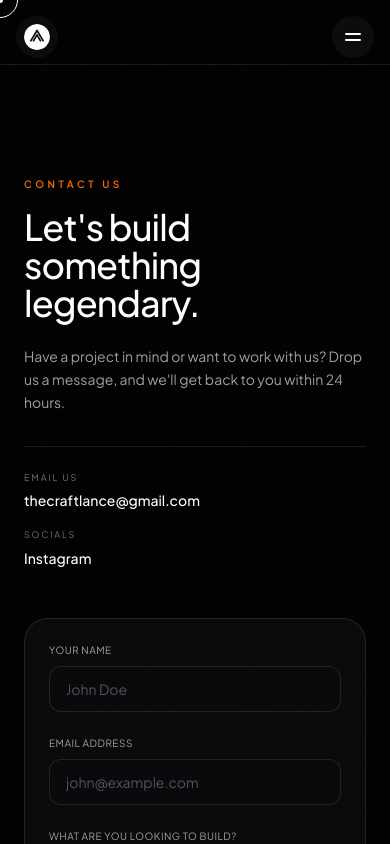
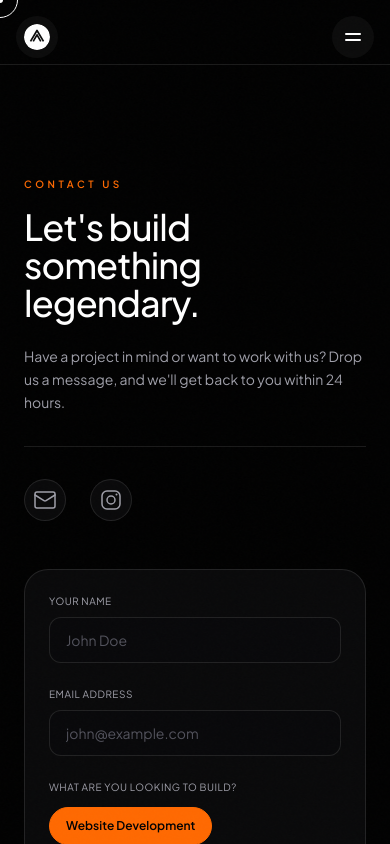
Before and after one commit to ugadiharshavardhan/thecraftlance, a Next.js app: page /contact in a window 390 px wide. Shown: the top 844 px of the page. Built offline with nearby package versions, Linux system fonts and the light colour scheme.

Commit message:
feat: implement scroll-triggered media expansion component and scaffold core site sections

```diff
--- a/src/app/globals.css
+++ b/src/app/globals.css
@@ -283,10 +283,29 @@ body {
   background-color: rgba(0, 0, 0, 0.05) !important;
 }
 
-.light-theme .cursor-ring {
-  border-color: rgba(0, 0, 0, 0.3) !important;
+
+
+/* Footer overrides for light mode */
+.light-theme footer#contact.bg-white {
+  background-color: #ffffff !important;
 }
-
-.light-theme .cursor-dot {
-  background-color: #000000 !important;
+.light-theme footer#contact .bg-\[\#141414\] {
+  background-color: #f4f4f5 !important;
+  color: #111111 !important;
 }
+.light-theme footer#contact .text-\[\#F5F2ED\] {
+  color: #111111 !important;
+}
+.light-theme footer#contact .text-\[\#F5F2ED\]\/35 {
+  color: rgba(17, 17, 17, 0.4) !important;
+}
+.light-theme footer#contact .text-\[\#F5F2ED\]\/75,
+.light-theme footer#contact .text-\[\#F5F2ED\]\/80 {
+  color: rgba(17, 17, 17, 0.8) !important;
+}
+.light-theme footer#contact .bg-\[\#F5F2ED\] {
+  background-color: #111111 !important;
+}
+.light-theme footer#contact .border-white\/10 {
+  border-color: rgba(0, 0, 0, 0.1) !important;
+}
--- a/src/components/sections/Contact.jsx
+++ b/src/components/sections/Contact.jsx
@@ -24,19 +24,30 @@ export default function Contact() {
             </p>
           </div>
 
-          <div className="space-y-4 border-t border-white/10 pt-6">
-            <div>
-              <p className="text-[9px] uppercase tracking-[0.2em] text-zinc-500 mb-1">Email Us</p>
-              <a href="mailto:thecraftlance@gmail.com" className="text-sm md:text-base font-medium text-white hover:text-orange-500 transition-colors">
-                thecraftlance@gmail.com
-              </a>
-            </div>
-            <div>
-              <p className="text-[9px] uppercase tracking-[0.2em] text-zinc-500 mb-1">Socials</p>
-              <a href="https://www.instagram.com/thecraftlance/" target="_blank" rel="noopener noreferrer" className="text-sm md:text-base font-medium text-white hover:text-orange-500 transition-colors">
-                Instagram
-              </a>
-            </div>
+          <div className="flex gap-6 border-t border-white/10 pt-8">
+            <a
+              href="https://mail.google.com/mail/?view=cm&fs=1&to=thecraftlance@gmail.com"
+              target="_blank"
+              rel="noopener noreferrer"
+              className="text-zinc-400 hover:text-orange-500 transition-colors p-2 bg-zinc-900/40 rounded-full border border-white/10 hover:border-orange-500/50"
+              aria-label="Email Us"
+            >
+              <svg width="24" height="24" viewBox="0 0 24 24" fill="none" stroke="currentColor" strokeWidth="1.5" strokeLinecap="round" strokeLinejoin="round">
+                <rect width="20" height="16" x="2" y="4" rx="2"/>
+                <path d="m22 7-8.97 5.7a1.94 1.94 0 0 1-2.06 0L2 7"/>
+              </svg>
+            </a>
+            <a
+              href="https://www.instagram.com/thecraftlance/"
+              className="text-zinc-400 hover:text-orange-500 transition-colors p-2 bg-zinc-900/40 rounded-full border border-white/10 hover:border-orange-500/50"
+              aria-label="Instagram"
+            >
+              <svg width="24" height="24" viewBox="0 0 24 24" fill="none" stroke="currentColor" strokeWidth="1.5">
+                <rect x="3" y="3" width="18" height="18" rx="5" />
+                <circle cx="12" cy="12" r="4" />
+                <circle cx="17.5" cy="6.5" r="1" fill="currentColor" stroke="none" />
+              </svg>
+            </a>
           </div>
         </div>
 
--- a/src/components/sections/Footer.jsx
+++ b/src/components/sections/Footer.jsx
@@ -14,7 +14,7 @@ const COMPANY = [
 const CONNECT = [
   { label: "Instagram", href: "https://www.instagram.com/thecraftlance/" },
   { label: "LinkedIn", href: "" },
-  { label: "thecraftlance@gmail.com", href: "mailto:thecraftlance@gmail.com" },
+  { label: "thecraftlance@gmail.com", href: "https://mail.google.com/mail/?view=cm&fs=1&to=thecraftlance@gmail.com" },
 ];
 
 function Dot() {
@@ -27,7 +27,7 @@ export default function Footer() {
   return (
     <footer
       id="contact"
-      className="bg-white h-svh min-h-svh max-h-svh px-3 sm:px-4 md:px-5 py-3 md:py-4 flex"
+      className="bg-white h-[65svh] min-h-[450px] md:h-svh md:min-h-svh md:max-h-svh px-3 sm:px-4 md:px-5 py-3 md:py-4 flex"
     >
       <div className="bg-[#141414] text-[#F5F2ED] rounded-[24px] md:rounded-[32px] px-5 md:px-10 lg:px-12 py-8 md:py-10 h-full w-full overflow-hidden flex flex-col justify-between min-h-0">
         <div className="grid grid-cols-1 lg:grid-cols-12 gap-8 lg:gap-6 shrink-0">
--- a/src/components/sections/Hero.jsx
+++ b/src/components/sections/Hero.jsx
@@ -10,7 +10,7 @@ export default function Hero() {
     <section id="home" className="relative w-full bg-black">
       <ScrollExpand
         src="https://images.unsplash.com/photo-1451187580459-43490279c0fa?w=1600&q=80"
-        title="THE CRAFT LANCE"
+        title={<>THE CRAFT<br className="md:hidden" /> LANCE</>}
         scrollHint="SCROLL TO EXPLORE"
         useWindowScroll
         startWidth={48}
@@ -49,10 +49,10 @@ export default function Hero() {
               </a>
             </motion.div>
 
-            <div className="h1-placeholder font-bold text-white uppercase tracking-[-0.04em] leading-[0.92] text-[clamp(2.6rem,7.5vw,5.75rem)] mb-6 opacity-0 pointer-events-none select-none">
-              The Craft
-              <br />
-              Lance
+            <div className="h1-placeholder font-bold text-white uppercase tracking-normal leading-[0.92] text-[clamp(2.6rem,7.5vw,5.75rem)] mb-6 opacity-0 pointer-events-none select-none">
+              THE CRAFT
+              <br className="md:hidden" />
+              LANCE
             </div>
 
             <motion.h2
--- a/src/components/sections/Portfolio.jsx
+++ b/src/components/sections/Portfolio.jsx
@@ -359,8 +359,8 @@ export default function Portfolio() {
         </div>
       </div>
 
-      {/* Option Wheel on the left side of the screen */}
-      <div className="absolute left-6 md:left-14 top-1/2 -translate-y-1/2 w-80 md:w-96 h-[320px] md:h-[450px] z-30 flex items-center justify-start pointer-events-auto select-none">
+      {/* OptionWheel on the left side of the screen - hidden on mobile/tablet */}
+      <div className="absolute left-6 md:left-14 top-1/2 -translate-y-1/2 w-80 md:w-96 h-[320px] md:h-[450px] z-30 hidden lg:flex items-center justify-start pointer-events-auto select-none">
         <OptionWheel
           items={PROJECTS.map((p) => p.name)}
           selected={currentProject}
@@ -383,7 +383,7 @@ export default function Portfolio() {
         />
       </div>
 
-      {/* Footer Info displaying current project tag & description (Title removed as it is shown on the OptionWheel) */}
+      {/* Footer Info displaying current project tag & description */}
       <div className="absolute bottom-16 inset-x-0 z-30 text-center pointer-events-none">
         <motion.div
           key={currentProject}
@@ -393,10 +393,13 @@ export default function Portfolio() {
           transition={{ duration: 0.4 }}
           className="flex flex-col items-center gap-1 px-4"
         >
-          <span className="font-mono text-xs tracking-[0.25em] text-orange-500 font-semibold uppercase">
+          <span className="font-mono text-xs tracking-[0.25em] text-orange-500 font-semibold uppercase mb-1">
             {PROJECTS[currentProject]?.tag}
           </span>
-          <p className="max-w-xl text-sm text-zinc-400 mt-1 truncate whitespace-nowrap overflow-hidden">
+          <h3 className="text-2xl sm:text-3xl font-display font-semibold text-white lg:hidden">
+            {PROJECTS[currentProject]?.name}
+          </h3>
+          <p className="max-w-xl mx-auto text-sm sm:text-base text-zinc-400 mt-2 px-4 leading-relaxed">
             {PROJECTS[currentProject]?.description}
           </p>
         </motion.div>
--- a/src/components/ui/Ribbons.jsx
+++ b/src/components/ui/Ribbons.jsx
@@ -205,11 +205,29 @@ const Ribbons = ({
     }
     update();
 
+    const onOver = (e) => {
+      if (e.target.closest("a, button, [data-hover]")) {
+        if (gl.canvas) gl.canvas.style.opacity = '0';
+      }
+    };
+    const onOut = (e) => {
+      if (e.target.closest("a, button, [data-hover]")) {
+        if (gl.canvas) gl.canvas.style.opacity = '1';
+      }
+    };
+    window.addEventListener('mouseover', onOver);
+    window.addEventListener('mouseout', onOut);
+
+    // Add transition to canvas for smooth fading
+    gl.canvas.style.transition = 'opacity 0.3s ease-out';
+
     return () => {
       window.removeEventListener('resize', resize);
       window.removeEventListener('mousemove', updateMouse);
       window.removeEventListener('touchstart', updateMouse);
       window.removeEventListener('touchmove', updateMouse);
+      window.removeEventListener('mouseover', onOver);
+      window.removeEventListener('mouseout', onOut);
       cancelAnimationFrame(frameId);
       if (gl.canvas && gl.canvas.parentNode === container) {
         container.removeChild(gl.canvas);
--- a/src/components/ui/ScrollExpand.css
+++ b/src/components/ui/ScrollExpand.css
@@ -78,7 +78,7 @@
   font-size: clamp(2.6rem, 7.5vw, 5.75rem);
   font-weight: 800;
   text-transform: uppercase;
-  letter-spacing: -0.04em;
+  letter-spacing: normal;
   line-height: 0.92;
   color: #fff;
   text-shadow: 0 2px 24px rgba(0, 0, 0, 0.45);
--- a/src/components/ui/ScrollExpand.jsx
+++ b/src/components/ui/ScrollExpand.jsx
@@ -133,11 +133,19 @@ const ScrollExpand = ({
 
       const titleEl = titleRef.current;
       if (titleEl) {
+        // Temporarily remove transform to measure true unscaled dimensions
+        const oldTransform = titleEl.style.transform;
+        titleEl.style.transform = 'none';
+
         const titleRect = titleEl.getBoundingClientRect();
         const titleW = titleRect.width;
         const titleH = titleRect.height;
-        const startX = (w - titleW) / 2;
-        const startY = (stageH - titleH) / 2;
+
+        // At e=0, the text is scaled by 1.22. To perfectly center it visually,
+        // we must offset the top-left coordinate to account for the scaled dimensions.
+        const scaleAtZero = 1.22;
+        const startX = (w / 2) - ((titleW * scaleAtZero) / 2);
+        const startY = (stageH / 2) - ((titleH * scaleAtZero) / 2);
 
         const placeholder = root.querySelector('.h1-placeholder');
         if (placeholder) {
@@ -153,6 +161,9 @@ const ScrollExpand = ({
         } else {
           coordsRef.current.hasPlaceholder = false;
         }
+
+        // Restore transform
+        titleEl.style.transform = oldTransform;
       }
     };
 
--- a/src/components/ui/StrokeText.jsx
+++ b/src/components/ui/StrokeText.jsx
@@ -208,7 +208,7 @@ const StrokeText = ({
       role="img"
       aria-label={String(text ?? '')}
     >
-      <svg className="stroke-text__svg" viewBox={viewBox} preserveAspectRatio="xMidYMid meet" aria-hidden="true">
+      <svg className="stroke-text__svg" viewBox={viewBox} preserveAspectRatio="xMidYMid meet" aria-hidden="true" style={{ opacity: box ? 1 : 0, transition: 'opacity 0.2s ease-out' }}>
         {fillMode === 'wipe' && box && (
           <defs>
             <clipPath id={wipeId} clipPathUnits="userSpaceOnUse">
```
Also changed, not shown: src/components/sections/Process.jsx (+5 -5 lines), src/components/sections/Services.jsx (+6 -7 lines).
